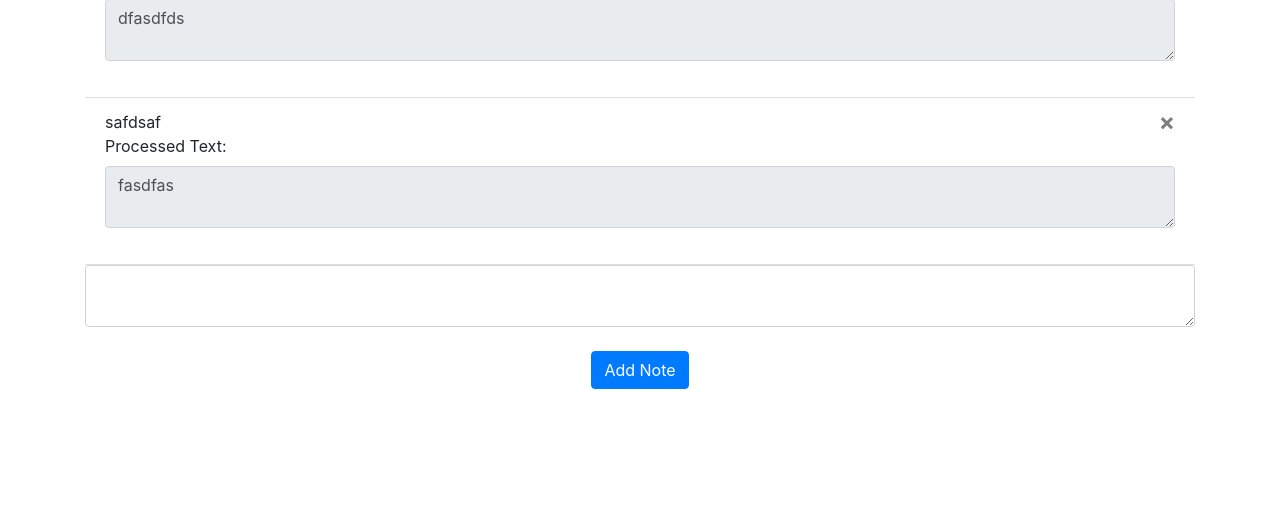
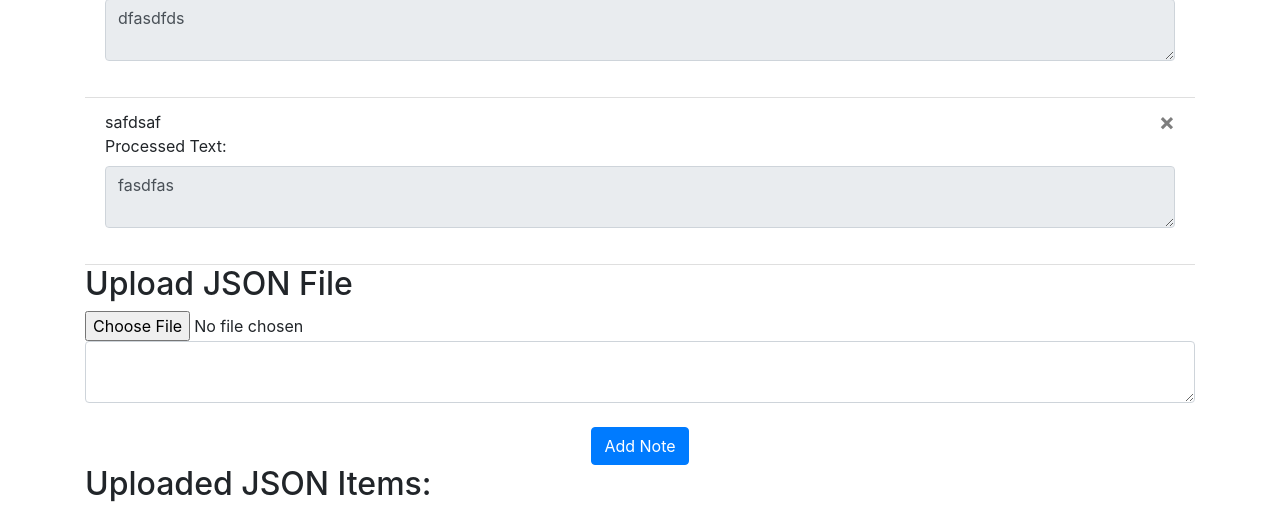
Before and after one commit to riddickzhou/openai_api_work, a Flask app: page / in a window 1280 px wide. Shown: the part 348-868 px from the top of the page. Before the commit the page ends 737 px from the top, so only its background shows below. Run offline with Flask 3, Linux system fonts and the light colour scheme; a user stored in the database is signed in; some libraries are stand-ins or nearby versions.

Commit message:
add functionality to upload and save json file for prompt and response

```diff
--- a/website/templates/home.html
+++ b/website/templates/home.html
@@ -1,5 +1,8 @@
-{% extends "base.html" %} {% block title %}Home{% endblock %} {% block content
-%}
+{% extends "base.html" %}
+
+{% block title %}Home{% endblock %}
+
+{% block content %}
 <h1 align="center">Notes</h1>
 <ul class="list-group list-group-flush" id="notes">
   {% for note in user.notes %}
@@ -15,14 +18,40 @@
   </li>
   {% endfor %}
 </ul>
-<form method="POST">
+
+<!-- Display flash messages -->
+{% with messages = get_flashed_messages() %}
+   {% if messages %}
+       <ul class="messages">
+           {% for message in messages %}
+               <li>{{ message }}</li>
+           {% endfor %}
+       </ul>
+   {% endif %}
+{% endwith %}
+
+<!-- JSON file upload form -->
+<form method="POST" enctype="multipart/form-data" action="/upload_json">
+  <h2>Upload JSON File</h2>
+  <input type="file" name="json_file">
+  <br />
+
   <textarea name="note" id="note" class="form-control"></textarea>
   <br />
   <div align="center">
     <button type="submit" class="btn btn-primary">Add Note</button>
   </div>
-
 </form>
 
+<!-- Display JsonItem data -->
+<h2>Uploaded JSON Items:</h2>
+<ul>
+  {% for json_item in json_items %}
+    <li>
+      <strong>Prompt:</strong> {{ json_item.prompt }}<br>
+      <strong>Response:</strong> {{ json_item.response }}
+    </li>
+  {% endfor %}
+</ul>
 
 {% endblock %}
--- a/website/views.py
+++ b/website/views.py
@@ -1,11 +1,10 @@
-from flask import Blueprint, render_template, request, flash, jsonify
+from flask import Blueprint, render_template, request, flash, redirect,jsonify
+from . import db   ##means from __init__.py import db
 from flask_login import login_required, current_user
-from .models import Note
-from . import db
 import json
+from .models import Note, JsonItem
 
 views = Blueprint('views', __name__)
-
 
 @views.route('/', methods=['GET', 'POST'])
 @login_required
@@ -26,7 +25,10 @@
             db.session.commit()
             flash('Note added!', category='success')
 
-    return render_template("home.html", user=current_user)
+    # Retrieve JsonItem data from the database
+    json_items = JsonItem.query.all()
+
+    return render_template("home.html", user=current_user, json_items=json_items)
 
 
 @views.route('/delete-note', methods=['POST'])
@@ -43,5 +45,71 @@
 
 
 
+@views.route('/upload_json', methods=['POST'])
+@login_required
+def upload_json():
+    if 'json_file' not in request.files:
+        flash('No file part', category='error')
+        return redirect(request.url)
+
+    file = request.files['json_file']
+
+    if file.filename == '':
+        flash('No selected file', category='error')
+        return redirect(request.url)
+
+    if file:
+        try:
+            # Read the JSON content from the uploaded file
+            json_data = file.read().decode('utf-8')
+
+            # Parse the JSON content
+            data_list = json.loads(json_data)
+
+            # Iterate through the JSON data list and save each item to the database
+            for item in data_list:
+                prompt = item.get('prompt', '')
+                response = item.get('response', '')
+
+                # Save the prompt and response to the database
+                new_item = JsonItem(
+                    prompt=prompt,
+                    response=response,
+                    user_id=current_user.id
+                )
+                db.session.add(new_item)
+
+            db.session.commit()
+
+            flash('JSON file uploaded and saved to the database.', category='success')
+        except Exception as e:
+            flash(f'Error processing JSON file: {str(e)}', category='error')
+
+    # Call the function to remove duplicates
+    remove_duplicate_json_items()
+    return redirect('/')
+
+
 def process_text(text):
     return text[::-1]
+
+
+def remove_duplicate_json_items():
+    # Find duplicate items based on "prompt" and "response" values
+    duplicate_items = (
+        db.session.query(JsonItem.prompt, JsonItem.response)
+        .group_by(JsonItem.prompt, JsonItem.response)
+        .having(db.func.count() > 1)
+        .distinct()
+        .all()
+    )
+
+    # Remove duplicates, keeping the first occurrence
+    for prompt, response in duplicate_items:
+        duplicate_items_to_remove = JsonItem.query.filter_by(prompt=prompt, response=response).all()
+
+        # Keep the first occurrence and delete the rest
+        for item in duplicate_items_to_remove[1:]:
+            db.session.delete(item)
+
+    db.session.commit()
```
Also changed, not shown: website/models.py (+7 -0 lines).
